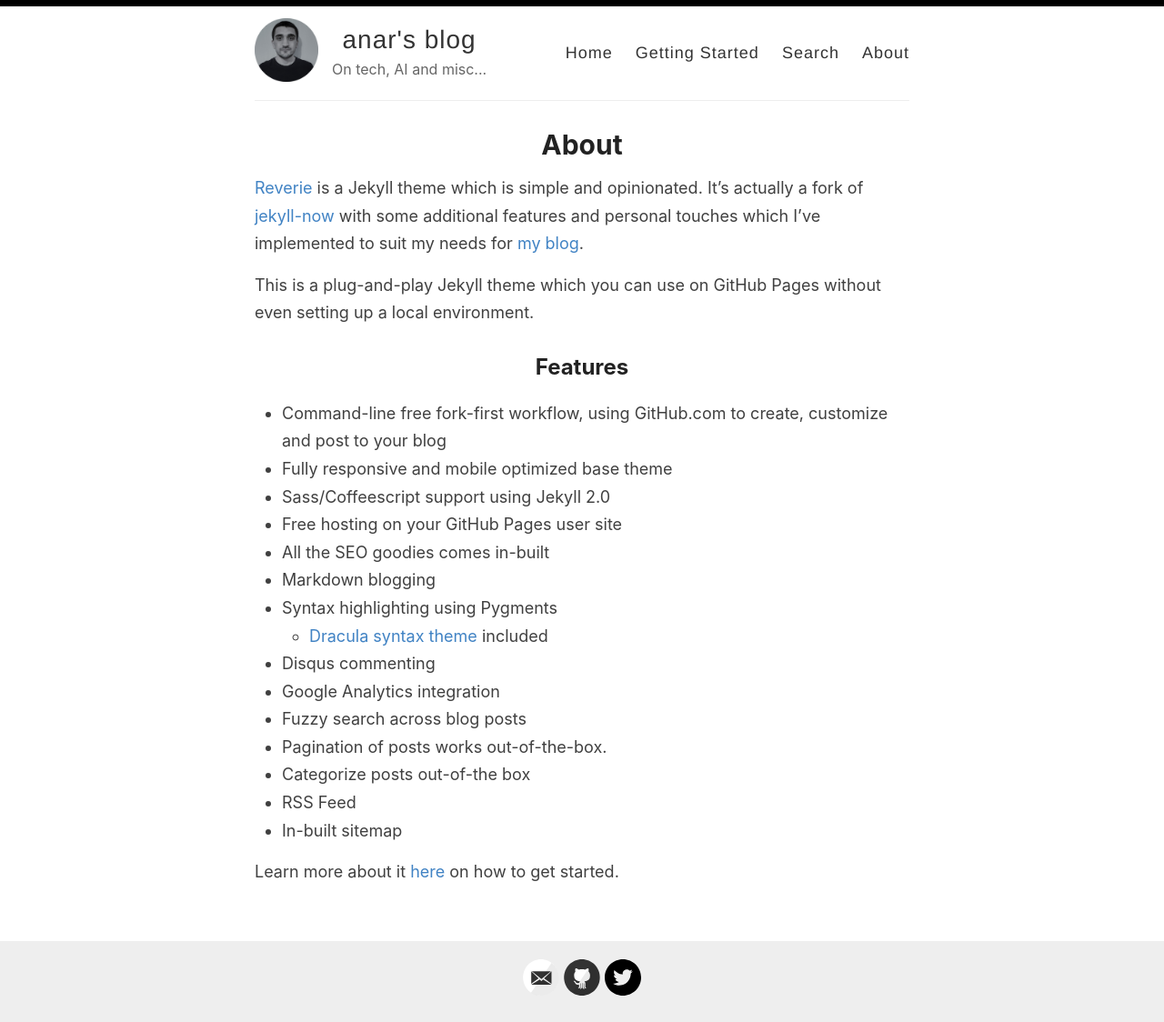
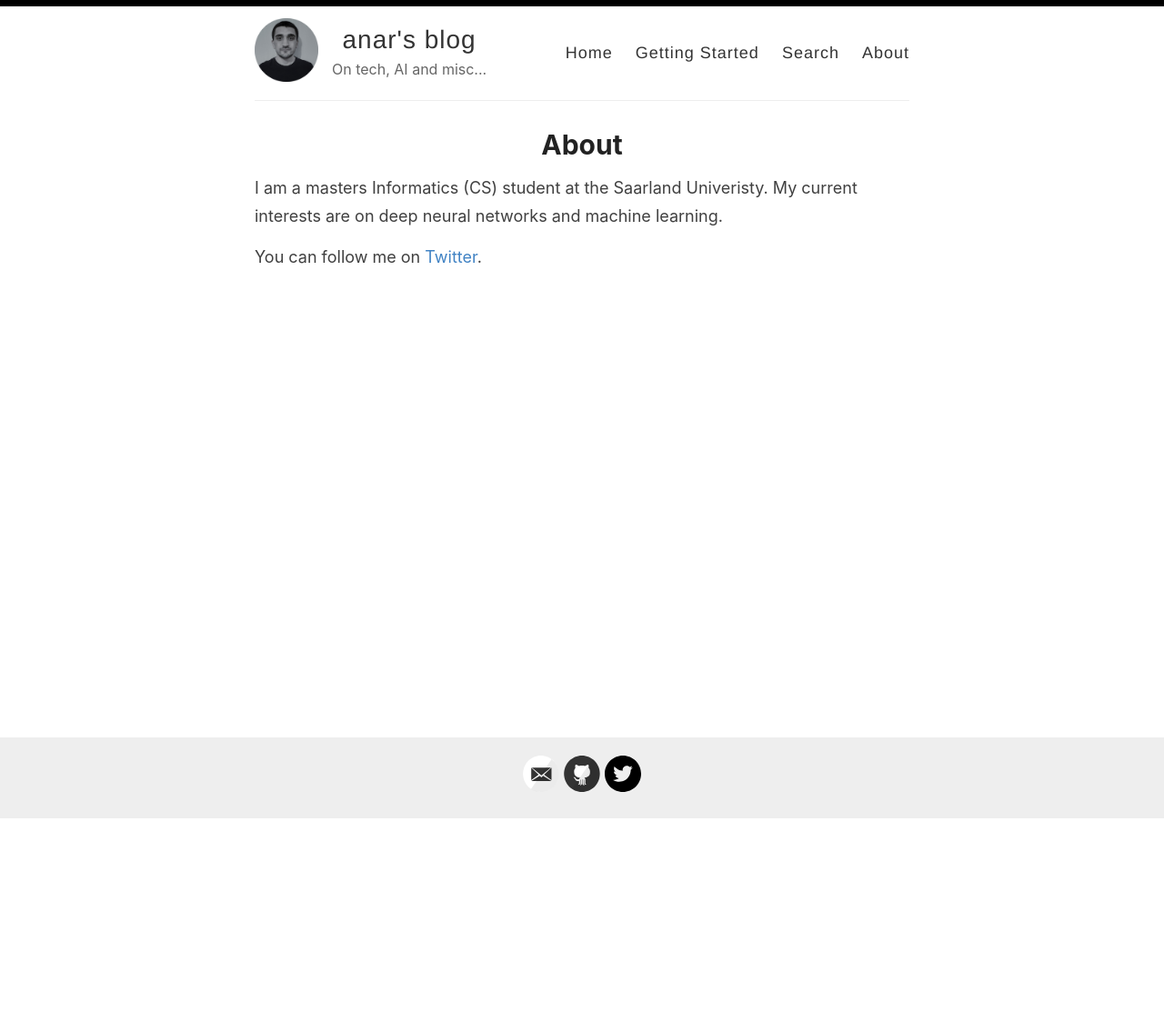
Before and after one commit to anaramirli/anaramirli.github.io, a Jekyll site: the page built from _pages/about.md, in a window 1280 px wide. Shown: the whole page at 91% size. Built offline with Jekyll 4.4.1, drawn with Linux system fonts in a browser that asks for light colours; after the commit the page ends 901 px from its top, so only the background shows below that.

Commit message:
Update about.md

```diff
--- a/_pages/about.md
+++ b/_pages/about.md
@@ -4,26 +4,6 @@ title: About
 permalink: /about/
 ---
 
-[Reverie](https://github.com/amitmerchant1990/reverie) is a Jekyll theme which is simple and opinionated. It's actually a fork of [jekyll-now](https://github.com/barryclark/jekyll-now) with some additional features and personal touches which I've implemented to suit my needs for [my blog](https://www.amitmerchant.com).
+I am a masters Informatics (CS) student at the Saarland Univeristy. My current interests are on deep neural networks and machine learning.
 
-This is a plug-and-play Jekyll theme which you can use on GitHub Pages without even setting up a local environment.
-
-## Features
-
-- Command-line free fork-first workflow, using GitHub.com to create, customize and post to your blog
-- Fully responsive and mobile optimized base theme
-- Sass/Coffeescript support using Jekyll 2.0
-- Free hosting on your GitHub Pages user site
-- All the SEO goodies comes in-built
-- Markdown blogging
-- Syntax highlighting using Pygments
-    - [Dracula syntax theme](https://draculatheme.com/) included
-- Disqus commenting
-- Google Analytics integration
-- Fuzzy search across blog posts
-- Pagination of posts works out-of-the-box.
-- Categorize posts out-of-the box
-- RSS Feed
-- In-built sitemap
-
-Learn more about it [here](https://github.com/amitmerchant1990/reverie) on how to get started.
+You can follow me on [Twitter](https://twitter.com/anaramirli).
```
